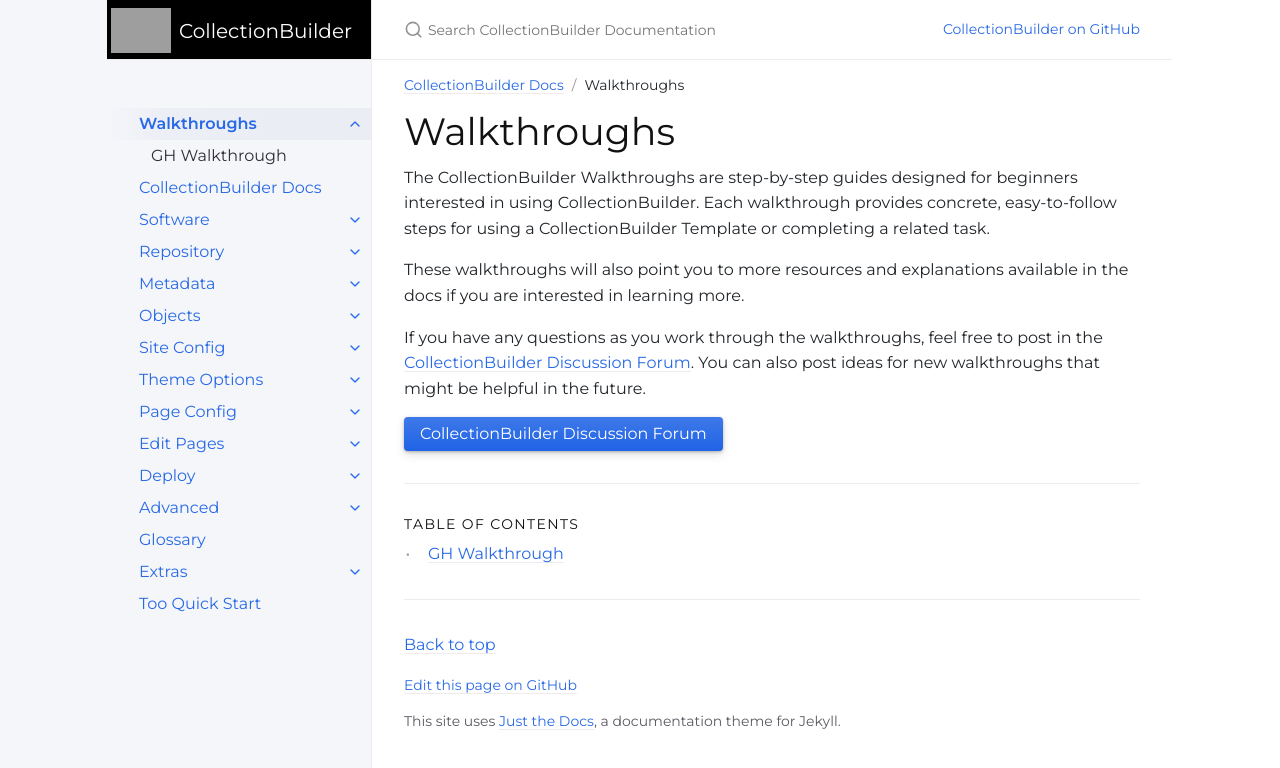
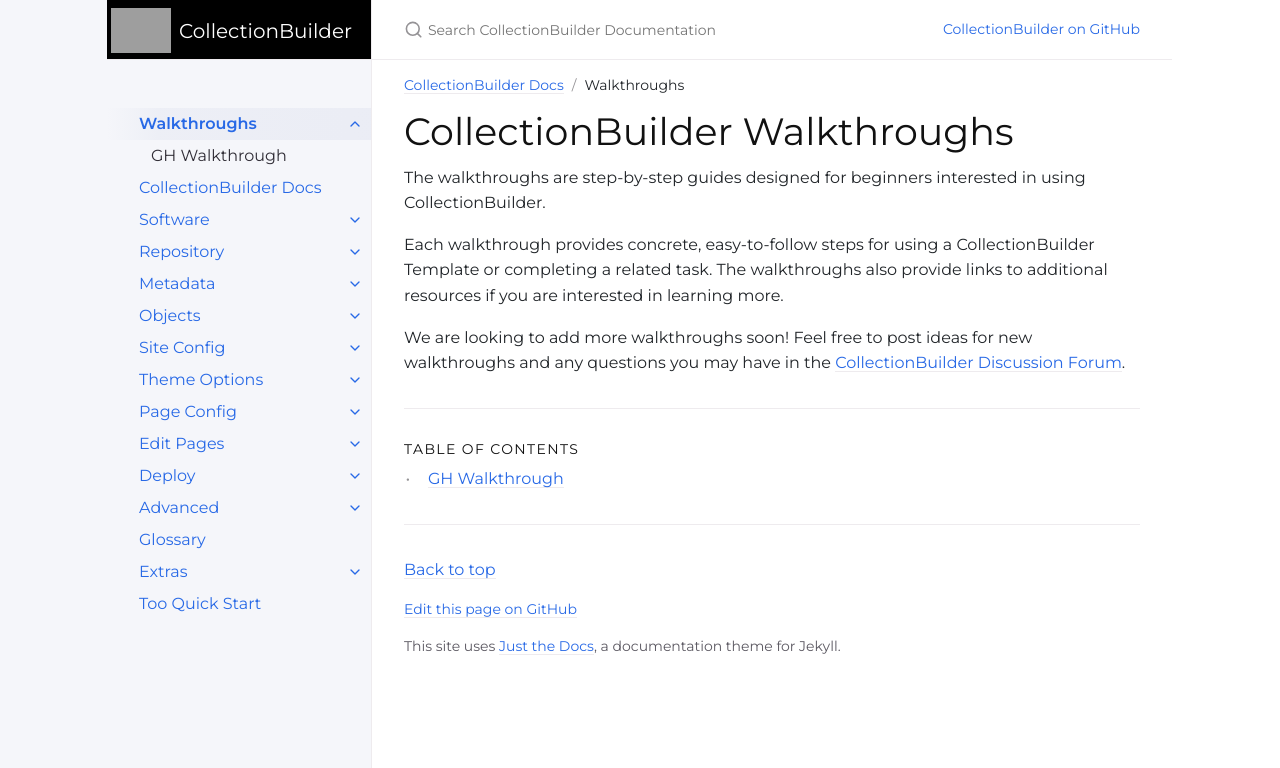
Before and after one commit to CollectionBuilder/cb-docs, a Jekyll site: the page built from docs/walkthroughs/index.md, in a window 1280 px wide. Shown: the top 768 px of the page. Built offline with Jekyll 4.4.1, drawn with Linux system fonts in a browser that asks for light colours; comment, search, counter and statistics services are not loaded.

Commit message:
Edit intro text and remove button

```diff
--- a/docs/walkthroughs/index.md
+++ b/docs/walkthroughs/index.md
@@ -4,12 +4,10 @@ has_children: true
 nav_order: 0
 ---
 
-# Walkthroughs
+# CollectionBuilder Walkthroughs
 
-The CollectionBuilder Walkthroughs are step-by-step guides designed for beginners interested in using CollectionBuilder. Each walkthrough provides concrete, easy-to-follow steps for using a CollectionBuilder Template or completing a related task.
+The walkthroughs are step-by-step guides designed for beginners interested in using CollectionBuilder.
 
-These walkthroughs will also point you to more resources and explanations available in the docs if you are interested in learning more.
+Each walkthrough provides concrete, easy-to-follow steps for using a CollectionBuilder Template or completing a related task. The walkthroughs also provide links to additional resources if you are interested in learning more.
 
-If you have any questions as you work through the walkthroughs, feel free to post in the [CollectionBuilder Discussion Forum](https://github.com/orgs/CollectionBuilder/discussions). You can also post ideas for new walkthroughs that might be helpful in the future.
-
-[CollectionBuilder Discussion Forum](https://github.com/orgs/CollectionBuilder/discussions){:.btn .btn-primary target="_blank" rel="noopener"}
+We are looking to add more walkthroughs soon! Feel free to post ideas for new walkthroughs and any questions you may have in the [CollectionBuilder Discussion Forum](https://github.com/orgs/CollectionBuilder/discussions).
```
